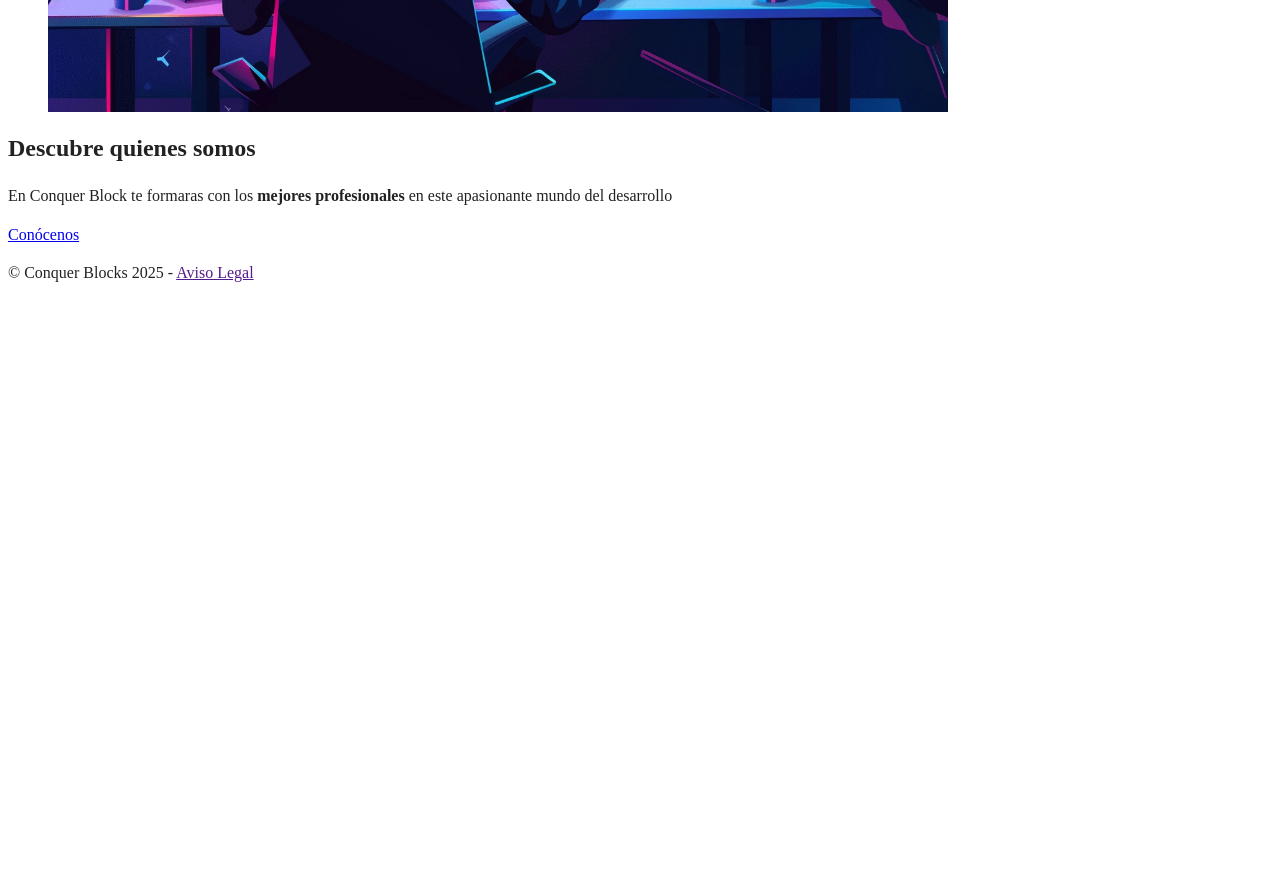
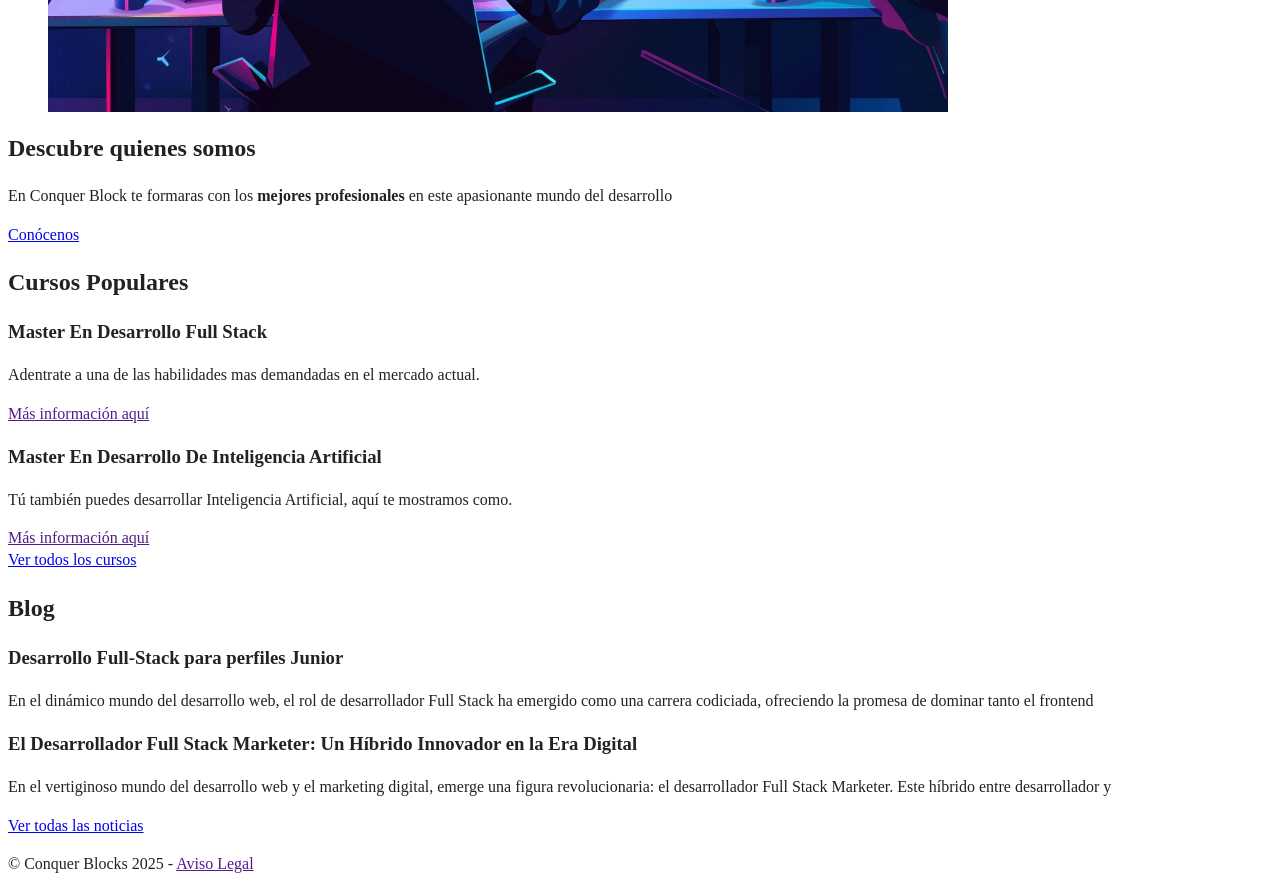
Before and after one commit to Cristian-Ser/conquer_academy-html_project, a website: page index.html in a window 1280 px wide. Shown: the part 738-1629 px from the top of the page. Before the commit the page ends 1038 px from the top, so only its background shows below. Drawn offline with Linux system fonts and the light colour scheme; files whose address does not match are found by name.

Commit message:
Ultimas dos secciones(cursos y blog) listas

```diff
--- a/index.html
+++ b/index.html
@@ -55,6 +55,39 @@
       <a href="/quienes_somos.html">Conócenos</a>
     </section>
 
+    <section>
+      <h2>Cursos Populares</h2>
+      <article>
+        <h3>Master En Desarrollo Full Stack</h3>
+        <p>Adentrate a una de las habilidades mas demandadas en el mercado actual.</p>
+        <a href="">Más información aquí</a>
+      </article>
+
+      <article>
+        <h3>Master En Desarrollo De Inteligencia Artificial</h3>
+        <p>Tú también puedes desarrollar Inteligencia Artificial, aquí te mostramos como.</p>
+        <a href="">Más información aquí</a>
+      </article>
+
+      <a href="/cursos.html">Ver todos los cursos</a>
+    </section>
+
+    <section>
+      <h2>Blog</h2>
+      <article>
+        <h3>Desarrollo Full-Stack para perfiles Junior</h3>
+        <p>En el dinámico mundo del desarrollo web, el rol de desarrollador Full Stack ha emergido como una carrera
+          codiciada, ofreciendo la promesa de dominar tanto el frontend</p>
+      </article>
+
+      <article>
+        <h3>El Desarrollador Full Stack Marketer: Un Híbrido Innovador en la Era Digital</h3>
+        <p>En el vertiginoso mundo del desarrollo web y el marketing digital, emerge una figura revolucionaria: el
+          desarrollador Full Stack Marketer. Este híbrido entre desarrollador y</p>
+      </article>
+
+      <a href="/blog.html">Ver todas las noticias</a>
+    </section>
   </main>
 
   <footer>
```
